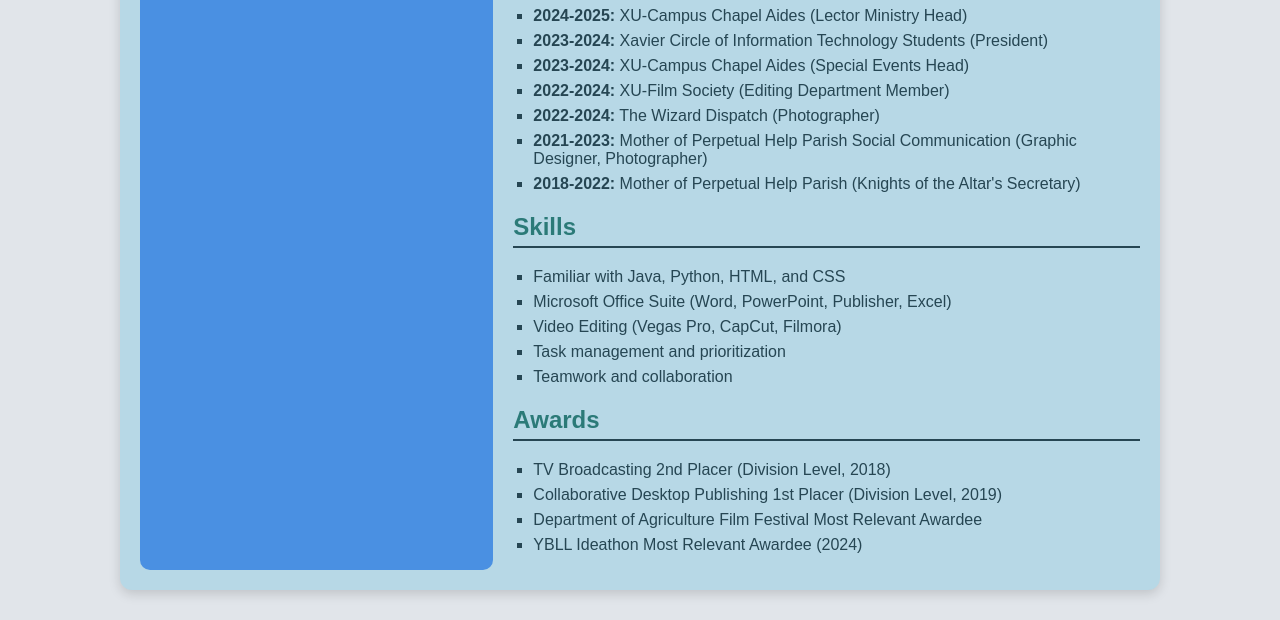
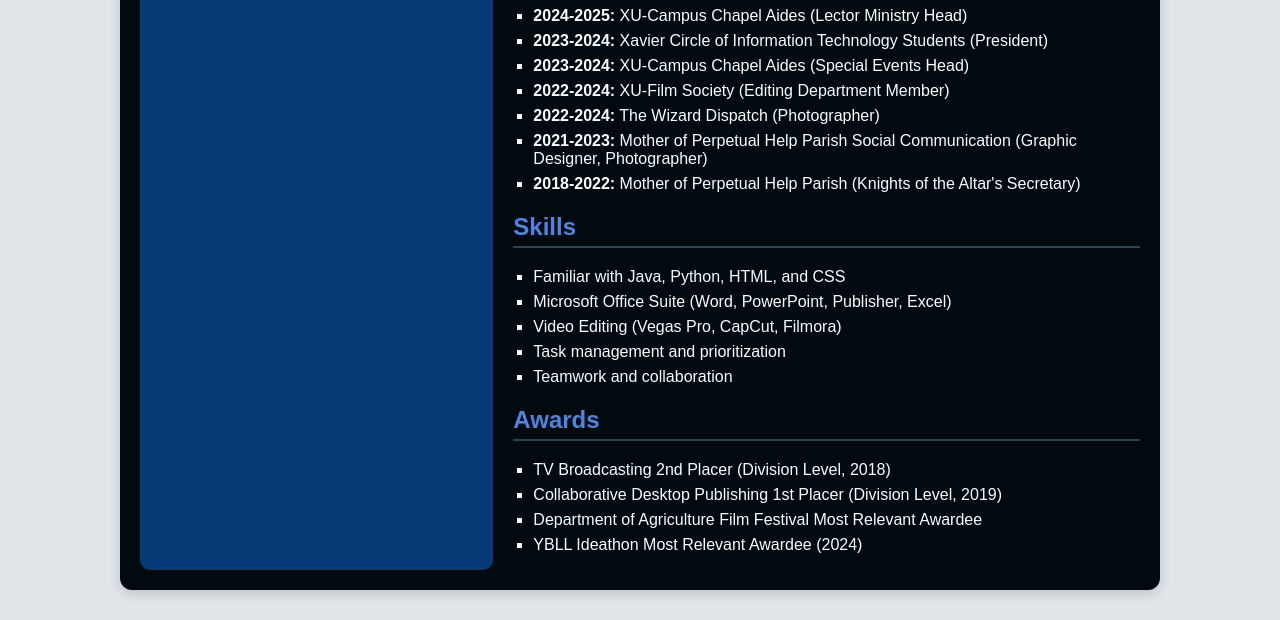
Before and after one commit to Pruweezen/OnlineResume, a plain HTML site: page index.html in a window 1280 px wide. Shown: the part 361-981 px from the top of the page. Drawn offline with Linux system fonts and the light colour scheme.

Commit message:
color changed into dark

```diff
--- a/style.css
+++ b/style.css
@@ -9,7 +9,7 @@
     max-width: 1000px;
     margin: 30px auto;
     padding: 20px;
-    background-color: #B7D8E6;
+    background-color: #010a0e;
     border-radius: 12px;
     box-shadow: 0 4px 12px rgba(0,0,0,0.15);
     display: flex;
@@ -19,7 +19,7 @@
 
 .sidebar {
     flex: 1 1 300px;
-    background-color: #4A90E2;
+    background-color: #063a76;
     color: white;
     padding: 20px;
     border-radius: 10px;
@@ -50,7 +50,7 @@
 }
 
 h2 {
-    color: #2B7A78;
+    color: #4c86e4;
     border-bottom: 2px solid #264653;
     padding-bottom: 5px;
     margin-top: 20px;
@@ -59,10 +59,11 @@
 ul {
     list-style-type: square;
     padding-left: 20px;
-    color: #264653;
+    color: #f9fdfe;
 }
 
 li {
     margin-bottom: 7px;
     transition: all 0.3s ease;
+    color: #f9fdfe;
 }
```
